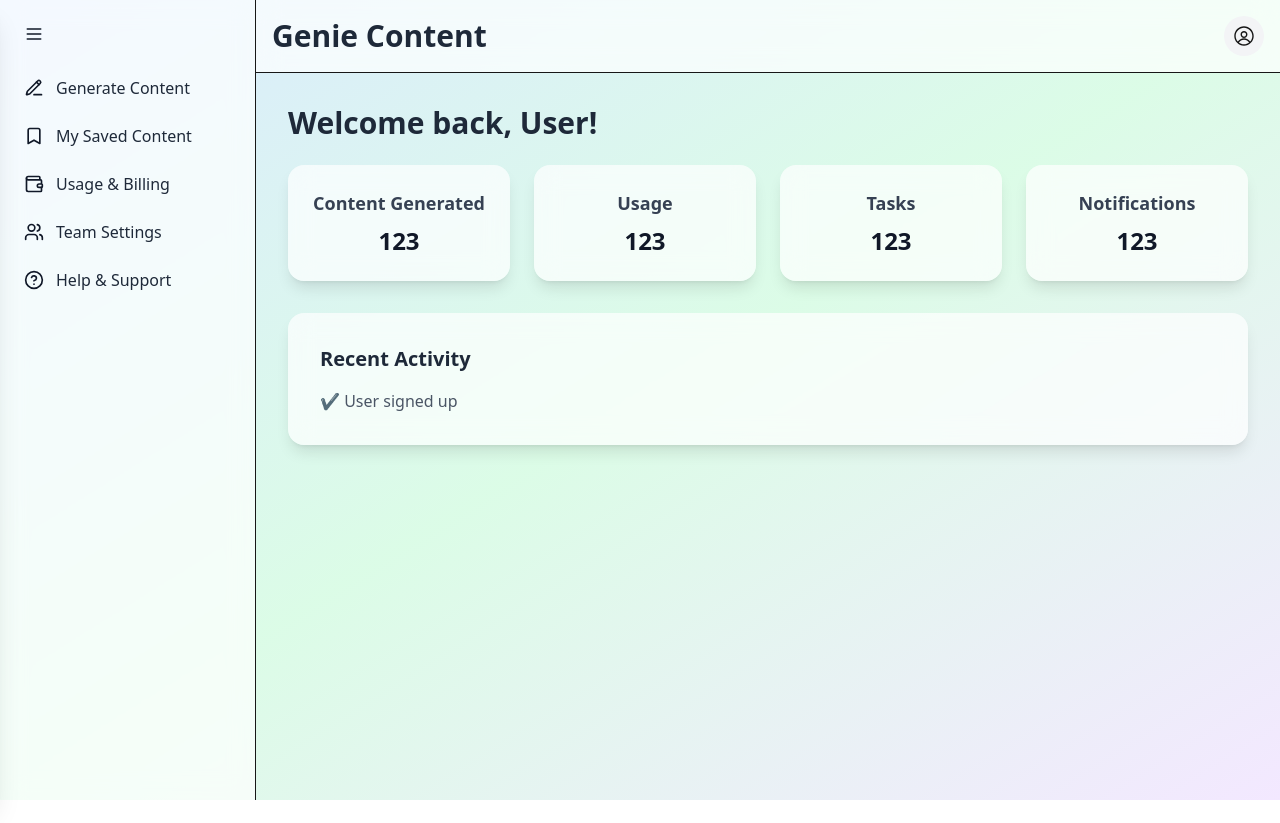
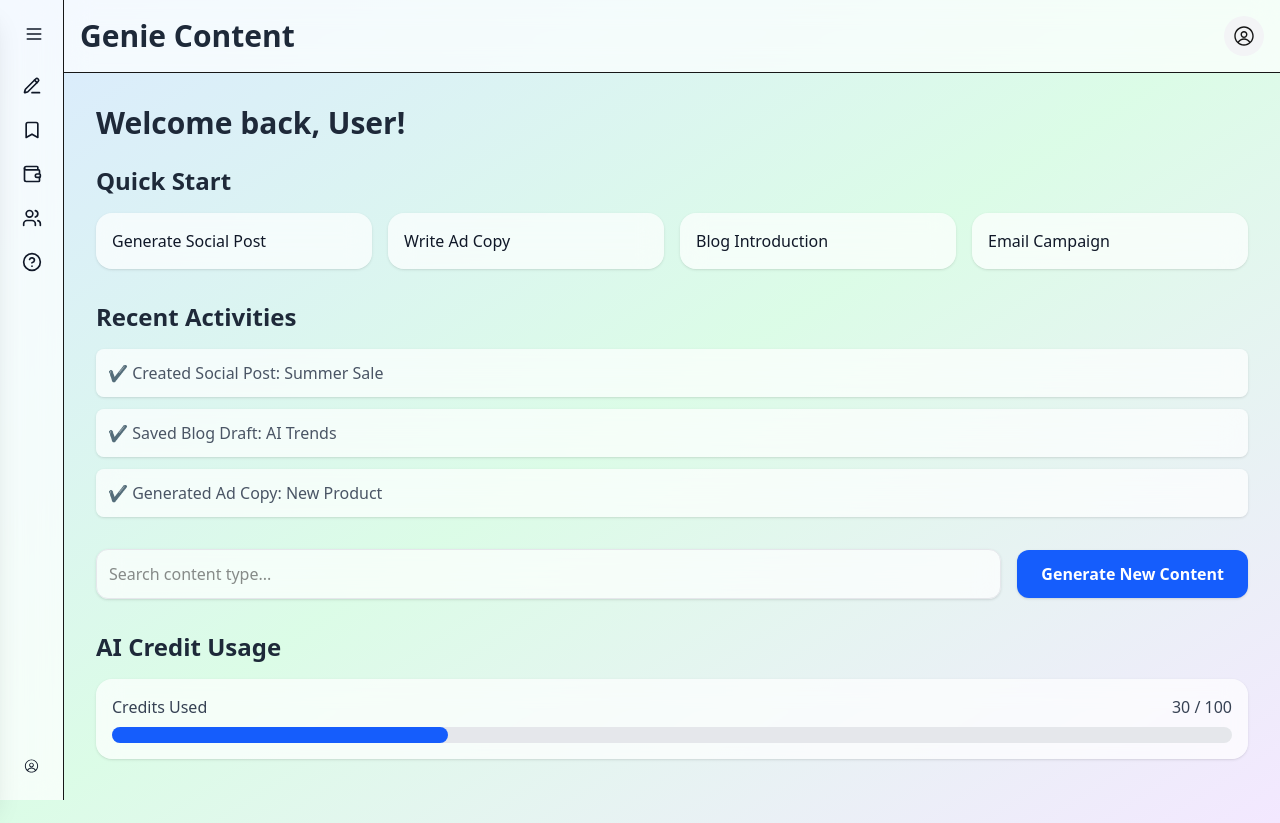
Before and after one commit to aryanpandey-123/geniecontent, a Next.js app: page /dashboard in a window 1280 px wide. Before the commit the page ends 800 px from the top, so only its background shows below. Built offline with nearby package versions, Linux system fonts and the light colour scheme.

Commit message:
minor changes

```diff
--- a/src/app/dashboard/page.tsx
+++ b/src/app/dashboard/page.tsx
@@ -16,22 +16,23 @@
 
 export default function Dashboard() {
   const [sidebarOpen, setSidebarOpen] = useState(false);
-  const [expanded, setExpanded] = useState(true);
+  const [expanded, setExpanded] = useState(false);
 
   const menuItems = [
     { name: "Generate Content", icon: <LuPencilLine size={20} className="text-gray-900" />, href: "/generate" },
-    { name: "My Saved Content", icon: <LuBookmark size={20} className="text-gray-900" />, href: "/saved" },
-    { name: "Usage & Billing", icon: <LuWallet size={20} className="text-gray-900" />, href: "/billing" },
-    { name: "Team Settings", icon: <LuUsers size={20} className="text-gray-900" />, href: "/team" },
-    { name: "Help & Support", icon: <LuCircleHelp size={20} className="text-gray-900" />, href: "/help" },
+    { name: "My Projects", icon: <LuBookmark size={20} className="text-gray-900" />, href: "/projects" },
+    { name: "Usage", icon: <LuWallet size={20} className="text-gray-900" />, href: "/usage" },
+    { name: "Settings", icon: <LuUsers size={20} className="text-gray-900" />, href: "/settings" },
+    { name: "Help", icon: <LuCircleHelp size={20} className="text-gray-900" />, href: "/help" },
   ];
+
 
 
   const Sidebar = ({ isMobile = false }) => (
     <aside
       className={`bg-white/70 backdrop-blur-md border-r p-4 transition-all duration-300 ease-in-out z-50
     ${isMobile
-          ? `fixed top-0 left-0 h-screen w-64 shadow-xl ${sidebarOpen ? 'translate-x-0' : '-translate-x-full'}`
+          ? `fixed top-0 left-0 h-screen w-64 shadow-xl flex flex-col ${sidebarOpen ? 'translate-x-0' : '-translate-x-full'}`
           : `hidden lg:flex lg:flex-col h-screen ${expanded ? 'w-64' : 'w-16'}`}`}
     >
       <div className="flex items-center justify-between mb-4">
@@ -58,6 +59,14 @@
           </Link>
         ))}
       </nav>
+      {/* Logout at the bottom */}
+      <div
+        onClick={() => console.log("Logging out...")}
+        className="mt-auto flex items-center space-x-3 p-2 rounded-md hover:bg-gray-100 cursor-pointer"
+      >
+        <RxAvatar size={20} className="text-gray-900" />
+        {(expanded || isMobile) && <span className="text-gray-800 font-medium">Logout</span>}
+      </div>
     </aside>
   );
 
@@ -77,7 +86,7 @@
                 className="absolute left-4 z-50 lg:hidden p-2 rounded-md bg-white/70 backdrop-blur-md hover:bg-white focus:outline-none focus:ring-2 focus:ring-blue-500"
                 aria-label="Open menu"
               >
-                <LuMenu size={20} className="text-gray-900"/>
+                <LuMenu size={20} className="text-gray-900" />
               </button>
               <Link href="/">
                 <span className="ml-10 lg:ml-0 text-3xl font-bold text-gray-800 cursor-pointer">
@@ -94,24 +103,61 @@
           <main className="flex-1 p-8 overflow-auto">
             <h1 className="text-3xl font-bold text-gray-800 mb-6">Welcome back, User!</h1>
 
-            <div className="grid grid-cols-1 md:grid-cols-2 lg:grid-cols-4 gap-6 mb-8">
-              {["Content Generated", "Usage", "Tasks", "Notifications"].map((item, i) => (
-                <div
-                  key={item + i}
-                  className="bg-white/70 backdrop-blur-md rounded-2xl shadow-lg p-6 text-center"
+            {/* Quick Start */}
+            <section className="mb-8">
+              <h2 className="text-2xl font-bold text-gray-800 mb-4">Quick Start</h2>
+              <div className="grid grid-cols-1 sm:grid-cols-2 md:grid-cols-3 lg:grid-cols-4 gap-4">
+                {["Generate Social Post", "Write Ad Copy", "Blog Introduction", "Email Campaign"].map((template, i) => (
+                  <button
+                    key={i}
+                    className="bg-white/70 backdrop-blur-md p-4 rounded-2xl shadow hover:bg-blue-50 transition w-full text-left font-medium text-gray-900"
                   >
-                  <h2 className="text-lg font-semibold text-gray-700">{item}</h2>
-                  <p className="text-2xl font-bold text-gray-900 mt-2">123</p>
-                </div>
+                    {template}
+                  </button>
                 ))}
               </div>
+            </section>
 
-            <div className="bg-white/70 backdrop-blur-md rounded-2xl shadow-lg p-8">
-              <h2 className="text-xl font-bold text-gray-800 mb-4">Recent Activity</h2>
+            {/* Recent Activities */}
+            <section className="mb-8">
+              <h2 className="text-2xl font-bold text-gray-800 mb-4">Recent Activities</h2>
               <ul className="space-y-3 text-gray-600">
-                <li>✔️ User signed up</li>
+                {["Created Social Post: Summer Sale", "Saved Blog Draft: AI Trends", "Generated Ad Copy: New Product"].map((item, i) => (
+                  <li key={i} className="bg-white/70 backdrop-blur-md p-3 rounded-lg shadow">
+                    ✔️ {item}
+                  </li>
+                ))}
               </ul>
+            </section>
+
+            {/* Generate New Content / Search */}
+            <section className="mb-8 flex flex-col sm:flex-row items-center gap-4">
+              <input
+                type="text"
+                placeholder="Search content type..."
+                className="flex-1 p-3 rounded-xl shadow bg-white/70 backdrop-blur-md border border-gray-200 focus:outline-none focus:ring-2 focus:ring-blue-500"
+              />
+              <button className="bg-blue-600 text-white font-semibold px-6 py-3 rounded-xl shadow hover:bg-blue-700 transition">
+                Generate New Content
+              </button>
+            </section>
+
+            {/* AI Credit Usage */}
+            <section className="mb-8">
+              <h2 className="text-2xl font-bold text-gray-800 mb-4">AI Credit Usage</h2>
+              <div className="bg-white/70 backdrop-blur-md p-4 rounded-2xl shadow">
+                <div className="flex justify-between mb-2">
+                  <span className="text-gray-700 font-medium">Credits Used</span>
+                  <span className="text-gray-700 font-medium">30 / 100</span>
                 </div>
+                <div className="w-full bg-gray-200 rounded-full h-4">
+                  <div
+                    className="bg-blue-600 h-4 rounded-full transition-all"
+                    style={{ width: "30%" }}
+                  ></div>
+                </div>
+              </div>
+            </section>
           </main>
         </div>
       </div>
```
Lines whose indentation alone changed are shown as unchanged.
